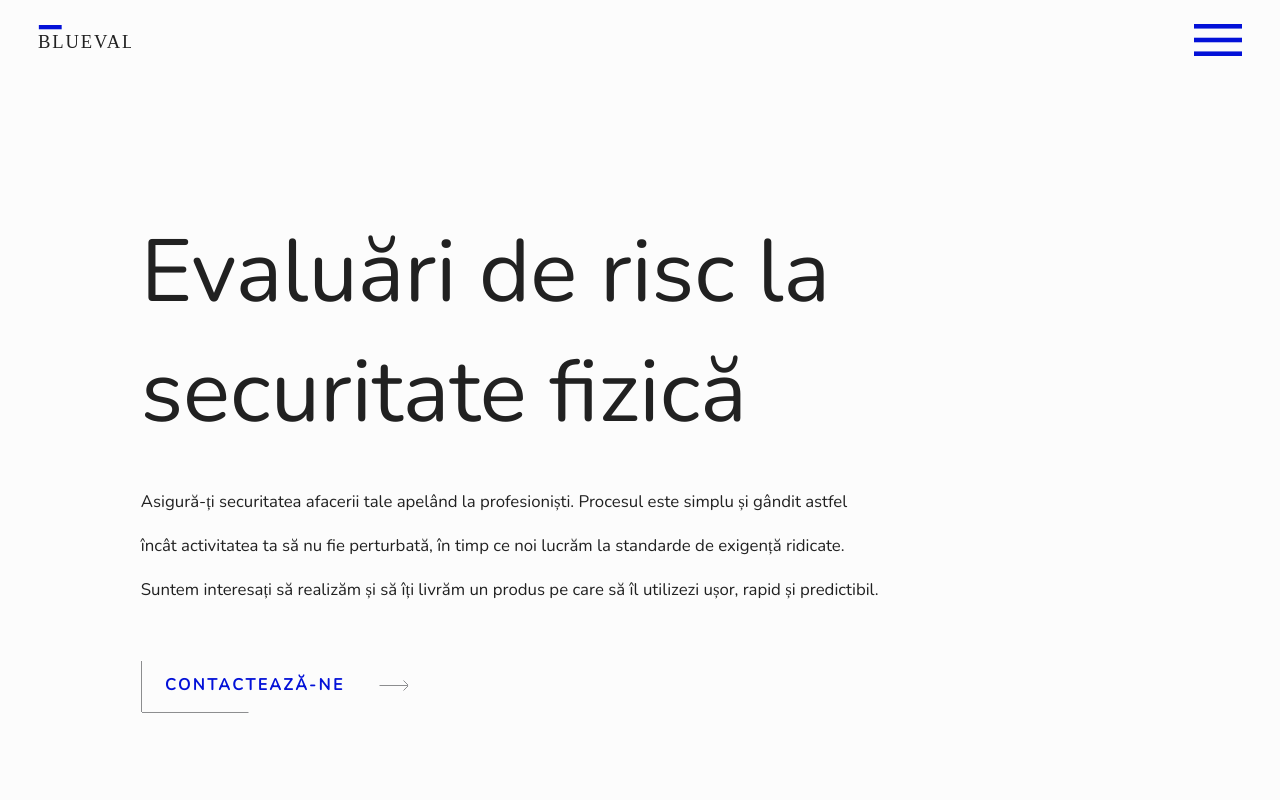
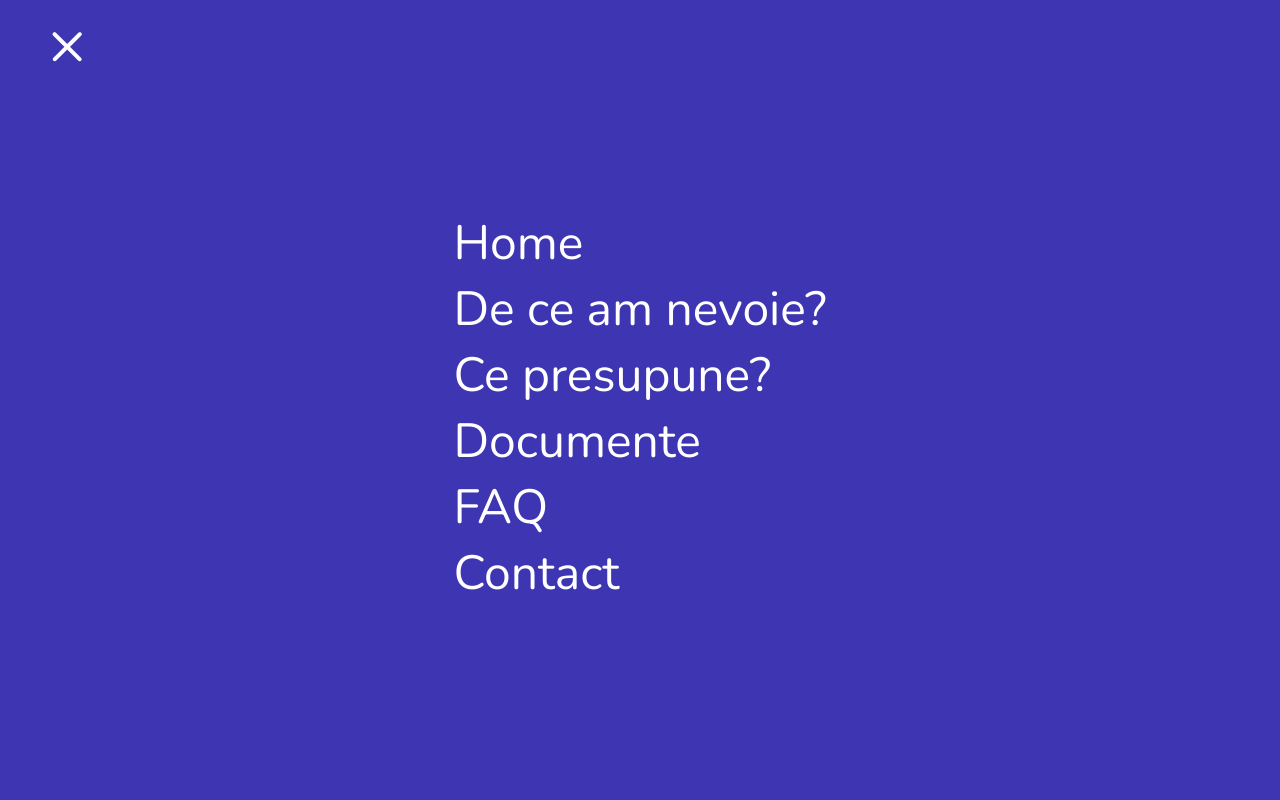
Before and after one commit to alex-robert888/blueval, a Vue app: page / in a window 1280 px wide. Both pictures are taken after a click on the picture 1217 px from the left and 40 px from the top of the page. Shown: the top 800 px of the page. Built offline with nearby package versions, Linux system fonts and the light colour scheme.

Commit message:
Added overlay menu

```diff
--- a/package.json
+++ b/package.json
@@ -15,7 +15,8 @@
     "vue": "^2.6.11",
     "vue-class-component": "^7.2.3",
     "vue-property-decorator": "^8.4.2",
-    "vue-router": "^3.4.3"
+    "vue-router": "^3.4.3",
+    "vuex": "^3.5.1"
   },
   "devDependencies": {
     "@typescript-eslint/eslint-plugin": "^2.33.0",
--- /dev/null
+++ b/src/components/OverlayMenu.vue
@@ -0,0 +1,67 @@
+<template>
+    <div id='wrapper-overlay-menu'>
+        <a href="" class="closebtn" v-on:click="closeOverlayMenu()">&times;</a>
+        <div class="center-nav">
+            <div class="overlay-content">
+                <a href="#home" v-on:click="closeOverlayMenu()">Home</a>
+                <a href="#de-ce" v-on:click="closeOverlayMenu()">De ce am nevoie?</a>
+                <a href="#ce-presupune" v-on:click="closeOverlayMenu()">Ce presupune?</a>
+                <a href="#documente" v-on:click="closeOverlayMenu()">Documente</a>
+                <a href="#faq" v-on:click="closeOverlayMenu()">FAQ</a>
+                <a href="#contact" v-on:click="closeOverlayMenu()">Contact</a>
+            </div>
+        </div>
+    </div>
+</template>
+
+<script lang='ts'>
+    import Vue from 'vue';
+    import { Component } from 'vue-property-decorator';
+
+
+    @Component({})
+    export default class OverlayMenu extends Vue {
+       closeOverlayMenu() {
+           this.$store.commit("closeOverlayMenu()");
+       }
+    }
+</script>
+
+<style lang='scss' scoped>
+    #wrapper-overlay-menu {
+        width: 100%;
+        height: 100vh;
+        position: relative;
+        z-index: 100;
+        background-color: rgb(61, 53, 177);
+
+        .closebtn {
+            font-size: 4rem;
+            margin: 3rem;
+        }
+
+
+        a {
+            color: white;
+            text-decoration: none;
+        }
+
+        .overlay-content {
+            display: flex;
+            flex-direction: column;
+            align-self: center;
+        }
+
+        .center-nav {
+            width: 100%;
+            height: 80%;
+            display: flex;
+            justify-content: center;
+            align-items: center;
+
+            a {
+                font-size: 3rem;
+            }
+        }
+    }
+</style>
--- a/src/components/TheHomePageHeader.vue
+++ b/src/components/TheHomePageHeader.vue
@@ -12,7 +12,7 @@
                     <li><a href="#contact">Contact</a></li>
                 </ul>
             </nav>
-            <img src="../assets/images/hamburger-menu-icon.svg" alt="">
+            <img src="../assets/images/hamburger-menu-icon.svg" alt="" v-on:click="onHamburgerMenuClick()">
         </div>
     </section>
 </template>
@@ -29,7 +29,11 @@
         }
     })
     export default class TheHomePageHeader extends Vue {
-
+       onHamburgerMenuClick() {
+            document.body.scrollTop = 0;
+            document.documentElement.scrollTop = 0;
+            this.$store.commit("openOverlayMenu");
+       }
     }
 </script>
 
--- a/src/main.ts
+++ b/src/main.ts
@@ -1,11 +1,12 @@
 import Vue from 'vue';
 import App from './App.vue';
 import router from './router';
-
+import store from './store/store';
 
 Vue.config.productionTip = false
 
 new Vue({
+  store: store,
   router: router,
   render: h => h(App),
 }).$mount('#app')
--- /dev/null
+++ b/src/store/store.ts
@@ -0,0 +1,19 @@
+
+import Vue from 'vue';
+import Vuex from 'vuex';
+
+Vue.use(Vuex);
+
+export default new Vuex.Store({
+  state: {
+     isOverlayMenuOpen: false
+  },
+  mutations: {
+     openOverlayMenu(state) {
+        state.isOverlayMenuOpen = true;
+     },
+     closeOverlayMenu(state) {
+        state.isOverlayMenuOpen = false;
+     }
+  }
+})
--- a/src/views/HomePage.vue
+++ b/src/views/HomePage.vue
@@ -1,14 +1,6 @@
 <template>
     <section id='wrapper-home-page' class="main">
-        <div id="myNav" class="overlay">
-            <a href="javascript:void(0)" class="closebtn" onclick="closeNav()">&times;</a>
-            <div class="overlay-content">
-                <a href="#">About</a>
-                <a href="#">Services</a>
-                <a href="#">Clients</a>
-                <a href="#">Contact</a>
-            </div>
-        </div>
+        <OverlayMenu v-if="isOverlayMenuOpen()"/>
         <TheHomePageHeader />
         <TheHomePageHeroSection />
         <section class="whitespace"></section>
@@ -41,6 +33,7 @@
     import TheHomePageDocumentsAndLegislationSection from '@/components/TheHomePageDocumentsAndLegislationSection.vue';
     import TheHomePageFAQSection from '@/components/TheHomePageFAQSection.vue';
     import TheHomePageContactSection from '@/components/TheHomePageContactSection.vue';
+    import OverlayMenu from '@/components/OverlayMenu.vue';
 
     @Component({
         components: {
@@ -51,11 +44,14 @@
             TheHomePageWhatImpliesSection,
             TheHomePageDocumentsAndLegislationSection,
             TheHomePageFAQSection,
-            TheHomePageContactSection
+            TheHomePageContactSection,
+            OverlayMenu
         }
     })
     export default class HomePage extends Vue {
-
+       isOverlayMenuOpen() {
+           return this.$store.state.isOverlayMenuOpen;
+       }
     }
 </script>
 
```
Also changed, not shown: 1 other file (tests, documents, lock files or other folders).
